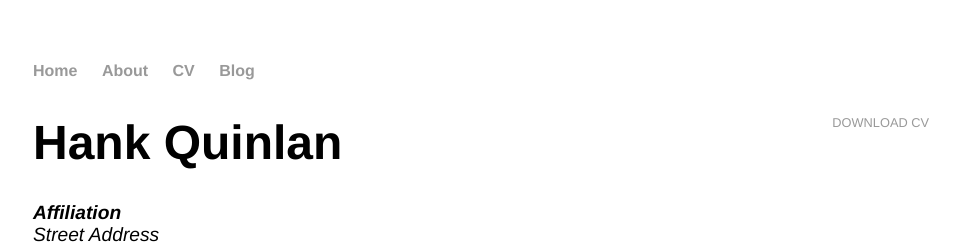
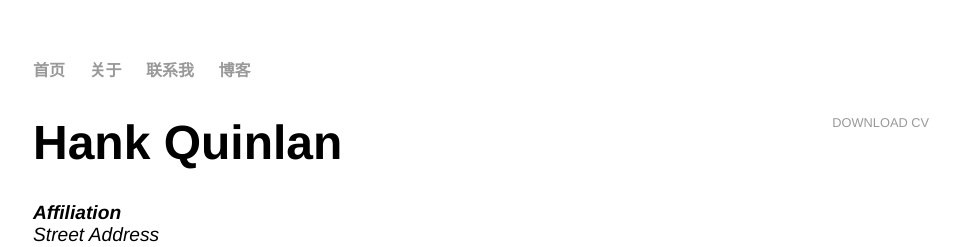
Before and after one commit to shenzhongyu/blog, a Jekyll site: the page built from cv/index.html, in a window 1280 px wide. Shown: the top 247 px of the page, without its empty margins (159-1119 px from the left). Built offline with Jekyll 4.4.1, drawn with Linux system fonts in a browser that asks for light colours.

Commit message:
chin update

```diff
--- a/_config.yml
+++ b/_config.yml
@@ -1,4 +1,4 @@
 name: Hank Quinlan, Horrible Cop
 markdown: kramdown
 baseurl: "/blog"
-permalink: /blog/:year/:month/:day/:title
+permalink: /:year/:month/:day/:title
--- a/_layouts/default.html
+++ b/_layouts/default.html
@@ -11,10 +11,10 @@
   <body>
     <nav>
 <ul>
-<li><a href="/blog/">Home</a></li>
-<li><a href="/blog/about">About</a></li>
-<li><a href="/blog/cv">CV</a></li>
-<li><a href="/blog/blog">Blog</a></li>
+<li><a href="/blog/">首页</a></li>
+<li><a href="/blog/about">关于</a></li>
+<li><a href="/blog/cv">联系我</a></li>
+<li><a href="/blog/blog">博客</a></li>
 </ul>
     </nav>
 <div class="container">
--- a/blog/index.html
+++ b/blog/index.html
@@ -6,7 +6,7 @@ title: Hank Quinlan's Blog
 <ul class="posts">
 
   {% for post in site.posts %}
-    <li><span>{{ post.date | date_to_string }}</span> &raquo; <a href="{{ post.url }}" title="{{ post.title }}">{{ post.title }}</a></li>
+    <li><span>{{ post.date | date_to_string }}</span> &raquo; <a href="{{ post.url | prepend: site.baseurl }}" title="{{ post.title }}">{{ post.title }}</a></li>
   {% endfor %}
 
 </ul>
--- a/index.html
+++ b/index.html
@@ -5,5 +5,5 @@ title: Hank Quinlan, Horrible Cop
 
 		<div class="blurb">
 			<h1>Hi there, I'm Hank Quinlan!</h1>
-			<p>I'm best known as the horrible cop from <em>A Touch of Evil</em>. Don't trust me. <a href="/about">Read more about my life...</a></p>
+			<p>I'm best known as the horrible cop from <em>A Touch of Evil</em>. Don't trust me. <a href="/blog/about">Read more about my life...</a></p>
 		</div>
```
